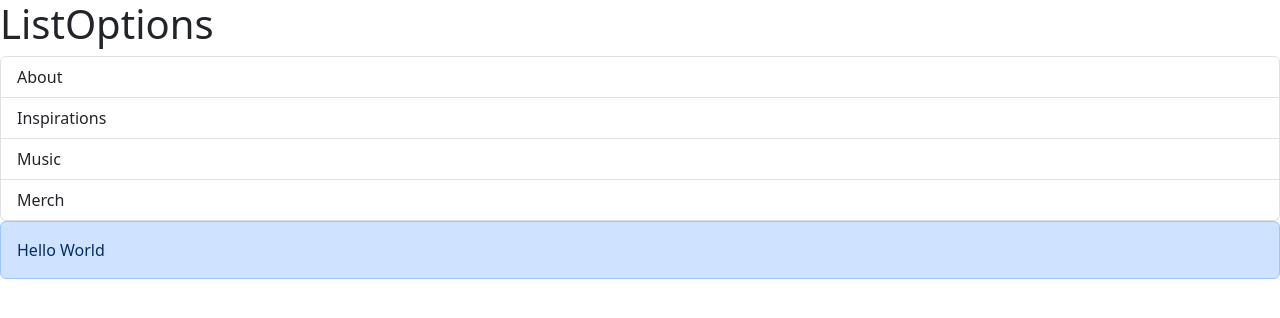
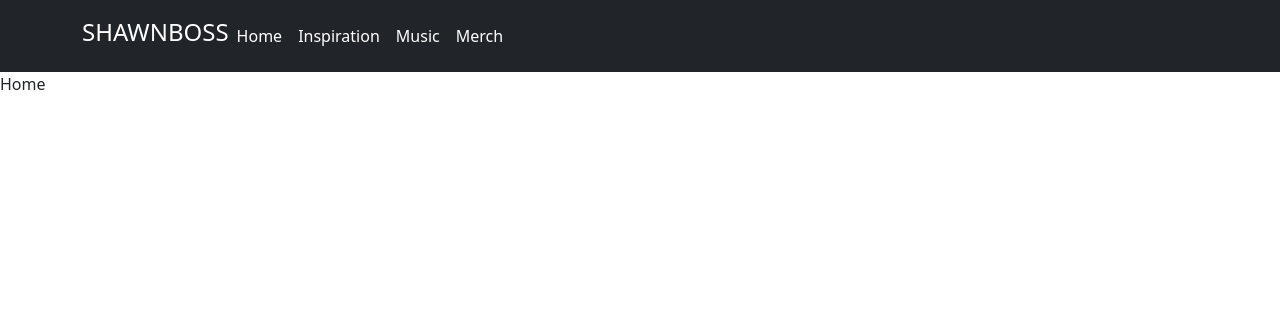
Before and after one commit to buijennyh/ShawnBoss, a React (Vite) app in the folder my-app/: page / in a window 1280 px wide. Shown: the top 318 px of the page. Built offline with nearby package versions, Linux system fonts and the light colour scheme.

Commit message:
added react router dom and nav bar

```diff
--- a/my-app/index.html
+++ b/my-app/index.html
@@ -2,9 +2,10 @@
 <html lang="en">
   <head>
     <meta charset="UTF-8" />
-    <link rel="icon" type="image/svg+xml" href="/vite.svg" />
     <meta name="viewport" content="width=device-width, initial-scale=1.0" />
-    <title>Vite + React + TS</title>
+    <title>SHAWNBOSS</title>
+    <link href="https://cdn.jsdelivr.net/npm/bootstrap@5.3.1/dist/css/bootstrap.min.css" rel="stylesheet" integrity="sha384-4bw+/aepP/YC94hEpVNVgiZdgIC5+VKNBQNGCHeKRQN+PtmoHDEXuppvnDJzQIu9" crossorigin="anonymous">
+
   </head>
   <body>
     <div id="root"></div>
--- a/my-app/package.json
+++ b/my-app/package.json
@@ -10,8 +10,12 @@
   },
   "dependencies": {
     "bootstrap": "^5.3.1",
+    "localforage": "^1.10.0",
+    "match-sorter": "^6.3.1",
     "react": "^18.2.0",
-    "react-dom": "^18.2.0"
+    "react-dom": "^18.2.0",
+    "react-router-dom": "^6.15.0",
+    "sort-by": "^1.2.0"
   },
   "devDependencies": {
     "@types/react": "^18.0.27",
--- a/my-app/src/App.tsx
+++ b/my-app/src/App.tsx
@@ -1,5 +1,13 @@
-import ListGroup from "./components/listGroup";
+import ListGroup from "./components/ListGroup";
 import Alerts from "./components/Alerts";
+import { BrowserRouter, Routes, Route } from 'react-router-dom';
+import NavBar from "./components/NavBar";
+import Home from "./pages/Home";
+import Inspiration from "./pages/Inspiration";
+import Music from "./pages/Music";
+import Merch from "./pages/Merch";
+import "./App.css";
+
 
 function App() {
   const items = ["About", "Inspirations", "Music", "Merch"];
@@ -9,10 +17,17 @@ function App() {
 
   return (
   <div>
-    <ListGroup items={items} heading="ListOptions" onSelectItem={handleSelectItem} />
-    <Alerts>
-      Hello <span> World</span>
-      </Alerts>
+    <BrowserRouter>
+      <NavBar />
+      <div>
+        <Routes>
+          <Route path="/" element={<Home/>} />
+          <Route path="/inspiration" element={<Inspiration/>} />
+          <Route path="/music" element={<Music/>} />
+          <Route path="/merch" element={<Merch/>} />
+        </Routes>
+      </div>
+    </BrowserRouter>
   </div>
   );
 }
--- /dev/null
+++ b/my-app/src/components/NavBar.tsx
@@ -0,0 +1,47 @@
+import React from 'react';
+import { Link, useNavigate } from 'react-router-dom';
+
+const NavBar:React.FC = () => {
+    const navigate = useNavigate();
+   return (
+    <header className="p-3 bg-dark text-white">
+        <div className="container">
+            <div className="d-flex flex-wrap alight-items-center justify-content-center justify-content-lg-start">
+            <div
+            onClick={() => {
+                navigate("/");
+            }}
+            className="d-flex align-items-center mb-2 mb-lg-0 text-white text-decoration-none">
+                <h4>SHAWNBOSS</h4>
+            </div>
+            <ul className="nav col-12 col-lg-auto me-lg-auto mb-2 justify-content-center mb-md-0">
+                <li>
+                    <Link to="/" className="nav-link px-2 text-white">
+                        Home
+                    </Link>
+                </li>
+
+                <li>
+                    <Link to="/inspiration" className="nav-link px-2 text-white">
+                        Inspiration
+                    </Link>
+                </li>
+
+                <li>
+                    <Link to="/music" className="nav-link px-2 text-white">
+                        Music
+                    </Link>
+                </li>
+                <li>
+                    <Link to="/merch" className="nav-link px-2 text-white">
+                        Merch
+                    </Link>
+                </li>
+            </ul>
+           </div>
+        </div>
+    </header>
+  );
+};
+
+export default NavBar;
--- /dev/null
+++ b/my-app/src/pages/Home.tsx
@@ -0,0 +1,9 @@
+import React from 'react'
+
+const Home:React.FC <{}> = () => {
+  return (
+    <div>Home</div>
+  );
+};
+
+export default Home;
--- /dev/null
+++ b/my-app/src/pages/Inspiration.tsx
@@ -0,0 +1,9 @@
+import React from 'react'
+
+const Inspiration: React.FC<{}> = () => {
+  return (
+    <div>Inspiration</div>
+  );
+};
+
+export default Inspiration;
--- /dev/null
+++ b/my-app/src/pages/Merch.tsx
@@ -0,0 +1,9 @@
+import React from 'react'
+
+const Merch: React.FC<{}> = () => {
+  return (
+    <div>Merch</div>
+  )
+}
+
+export default Merch;
--- /dev/null
+++ b/my-app/src/pages/Music.tsx
@@ -0,0 +1,9 @@
+import React from 'react'
+
+const Music: React.FC<{}> = () => {
+  return (
+    <div>Music</div>
+  );
+};
+
+export default Music;
```
Also changed, not shown: my-app/src/main.tsx (+12 -0 lines), my-app/src/routes/root.tsx (added, +43 -0 lines), 1 other file (tests, documents, lock files or other folders).
